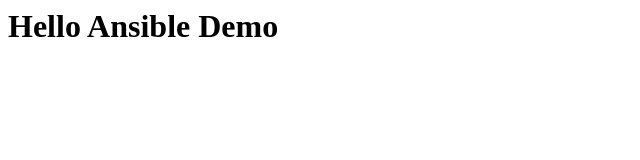
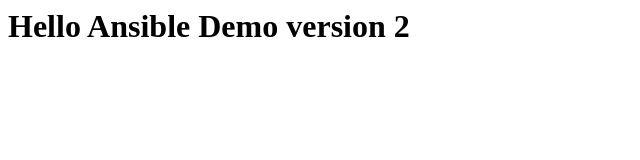
Before and after one commit to yoshiya-chiku/ansible-test, a plain HTML site: page index.html in a window 1280 px wide. Shown: the whole page, without its empty margins (0-640 px from the left). Drawn offline with Linux system fonts and the light colour scheme.

Commit message:
version2

```diff
--- a/index.html
+++ b/index.html
@@ -1,6 +1,6 @@
 <html>
 <head><title>test</title></head>
 <body>
-<h1>Hello Ansible Demo</h1>
+<h1>Hello Ansible Demo version 2</h1>
 </body>
 </html>
```
